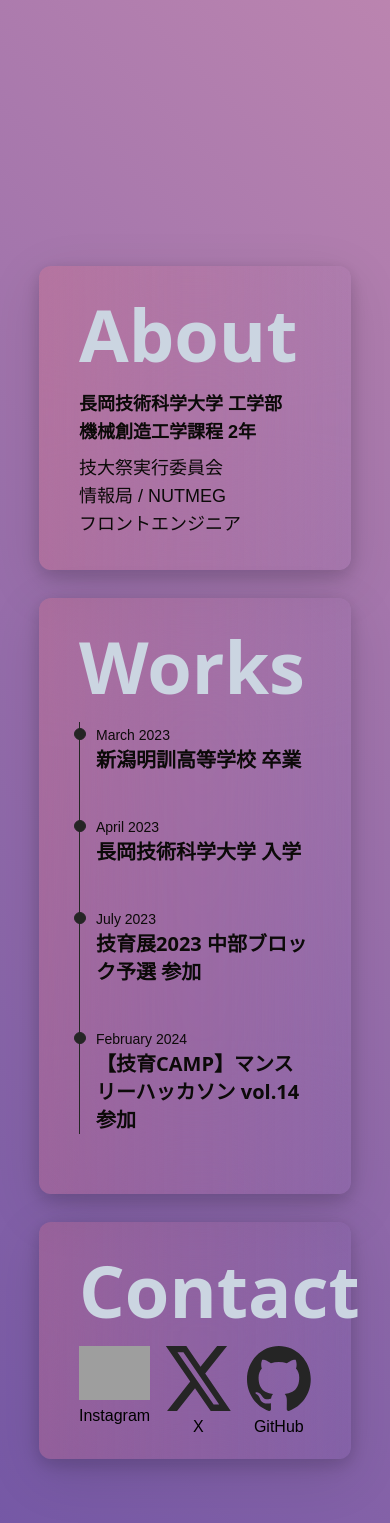
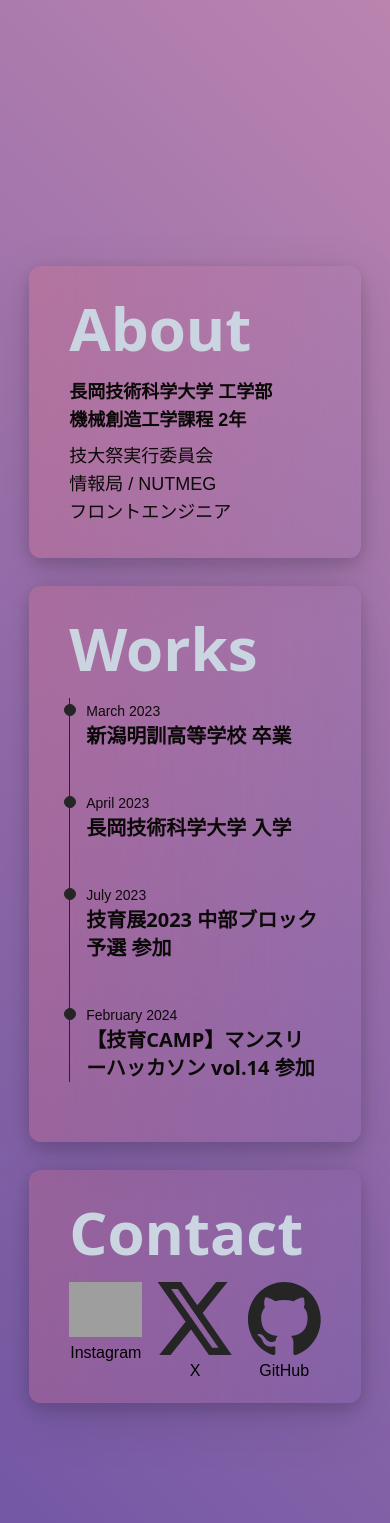
Before and after one commit to TkymHrt/TkymHrt-Portfolio, a React (Vite) app: page / in a window 390 px wide. Shown: the part 859-2382 px from the top of the page. Built offline with nearby package versions, Linux system fonts and the light colour scheme; grey boxes are pictures that could not be loaded.

Commit message:
[improve] フォント・カードサイズの最適化

```diff
--- a/src/App.tsx
+++ b/src/App.tsx
@@ -43,11 +43,11 @@ export default function App() {
 			</Element>
 			<Element name="About">
 				<motion.div
-					className="h-auto w-[80vw] flex flex-col items-start bg-gradient-to-r from-red-400/20 to-blue-600/60; backdrop-filter backdrop-blur-3xl bg-opacity-10 rounded-xl shadow-[0px_4px_16px_rgba(17,17,26,0.1),_0px_8px_24px_rgba(17,17,26,0.1),_0px_16px_56px_rgba(17,17,26,0.1)]"
+					className="h-auto md:w-[80vw] w-[85vw] flex flex-col items-start bg-gradient-to-r from-red-400/20 to-blue-600/60; backdrop-filter backdrop-blur-3xl bg-opacity-10 rounded-xl shadow-[0px_4px_16px_rgba(17,17,26,0.1),_0px_8px_24px_rgba(17,17,26,0.1),_0px_16px_56px_rgba(17,17,26,0.1)]"
 					whileHover={{ scale: 1.025 }}
 					transition={{ duration: 0.3 }}
 				>
-					<h2 className="text-7xl font-black text-slate-300 mb-5 mx-10 mt-8">About</h2>
+					<h2 className="md:text-7xl text-6xl font-black text-slate-300 mb-5 mx-10 mt-8">About</h2>
 					<p className="md:flex hidden font-Noto font-bold text-lg text-stone-950 mx-10">
 						長岡技術科学大学 工学部 機械創造工学課程 2年
 					</p>
@@ -71,11 +71,11 @@ export default function App() {
 			</Element>
 			<Element name="Works">
 				<motion.div
-					className="h-auto w-[80vw] flex flex-col items-start bg-gradient-to-r from-red-400/20 to-blue-600/60; backdrop-filter backdrop-blur-3xl bg-opacity-10 rounded-xl shadow-[0px_4px_16px_rgba(17,17,26,0.1),_0px_8px_24px_rgba(17,17,26,0.1),_0px_16px_56px_rgba(17,17,26,0.1)]"
+					className="h-auto md:w-[80vw] w-[85vw] flex flex-col items-start bg-gradient-to-r from-red-400/20 to-blue-600/60; backdrop-filter backdrop-blur-3xl bg-opacity-10 rounded-xl shadow-[0px_4px_16px_rgba(17,17,26,0.1),_0px_8px_24px_rgba(17,17,26,0.1),_0px_16px_56px_rgba(17,17,26,0.1)]"
 					whileHover={{ scale: 1.025 }}
 					transition={{ duration: 0.3 }}
 				>
-					<h2 className="text-7xl font-black text-slate-300 mb-5 mx-10 mt-8">Works</h2>
+					<h2 className="md:text-7xl text-6xl font-black text-slate-300 mb-5 mx-10 mt-8">Works</h2>
 					<div className="md:mx-16 mx-10 mb-5">
 						<ol className="relative border-s border-[#252525] ">
 							<li className="mb-10 ms-4">
@@ -108,11 +108,11 @@ export default function App() {
 			</Element>
 			<Element name="Contact">
 				<motion.div
-					className="h-auto w-[80vw] flex flex-col items-start bg-gradient-to-r from-red-400/20 to-blue-600/60; backdrop-filter backdrop-blur-3xl bg-opacity-10 rounded-xl shadow-[0px_4px_16px_rgba(17,17,26,0.1),_0px_8px_24px_rgba(17,17,26,0.1),_0px_16px_56px_rgba(17,17,26,0.1)]"
+					className="h-auto md:w-[80vw] w-[85vw] flex flex-col items-start bg-gradient-to-r from-red-400/20 to-blue-600/60; backdrop-filter backdrop-blur-3xl bg-opacity-10 rounded-xl shadow-[0px_4px_16px_rgba(17,17,26,0.1),_0px_8px_24px_rgba(17,17,26,0.1),_0px_16px_56px_rgba(17,17,26,0.1)]"
 					whileHover={{ scale: 1.025 }}
 					transition={{ duration: 0.3 }}
 				>
-					<h2 className="text-7xl font-black text-slate-300 mb-5 mx-10 mt-8">Contact</h2>
+					<h2 className="md:text-7xl text-6xl font-black text-slate-300 mb-5 mx-10 mt-8">Contact</h2>
 					<div className="flex flex-row gap-4 mx-10 mb-5">
 						<a className="flex flex-col items-center gap-1" href="https://www.instagram.com/mikan_taka.h/">
 							<img width={100} src="Icons//Instagram_icon.svg" alt="Instagram Link" />
```
